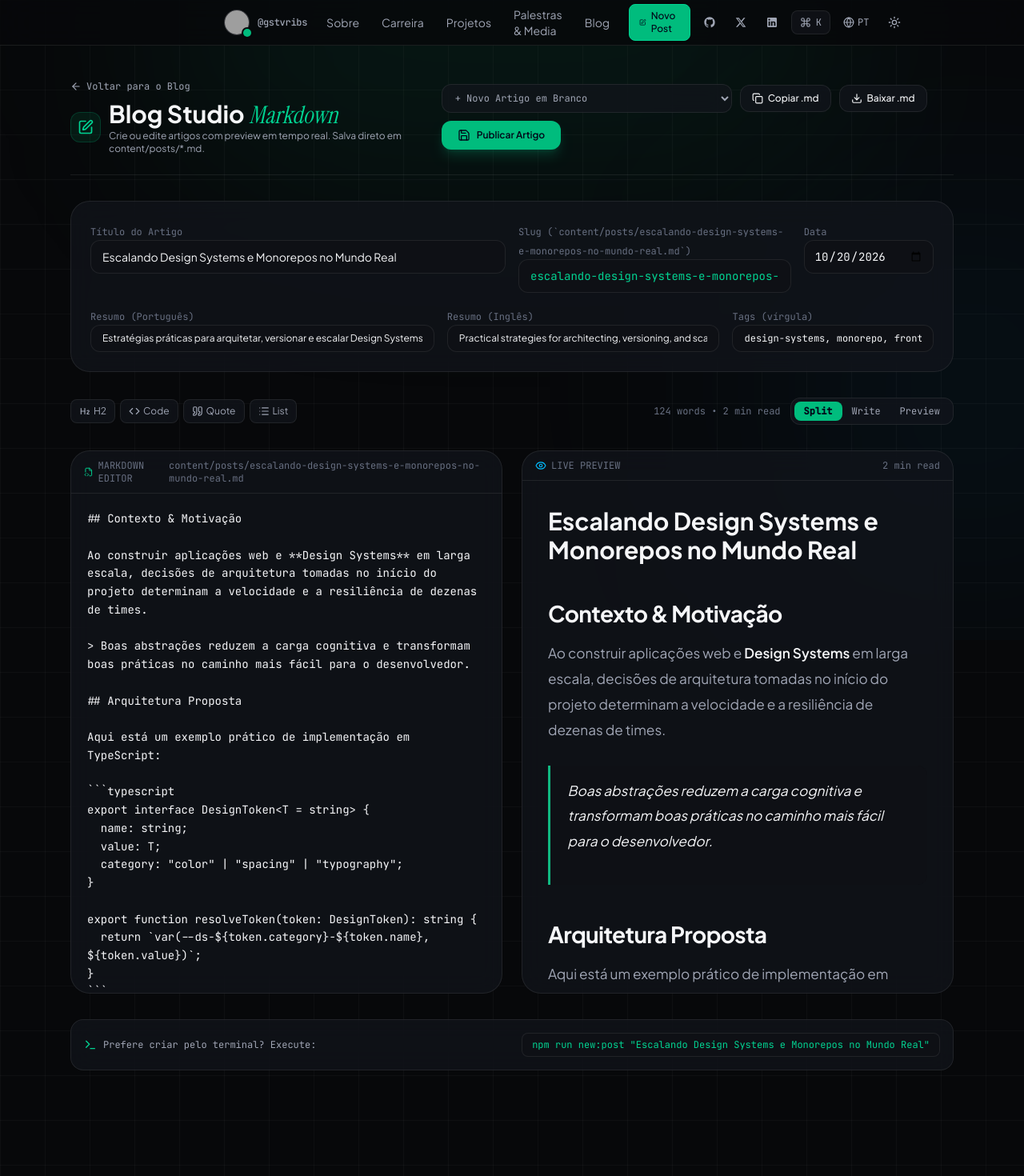
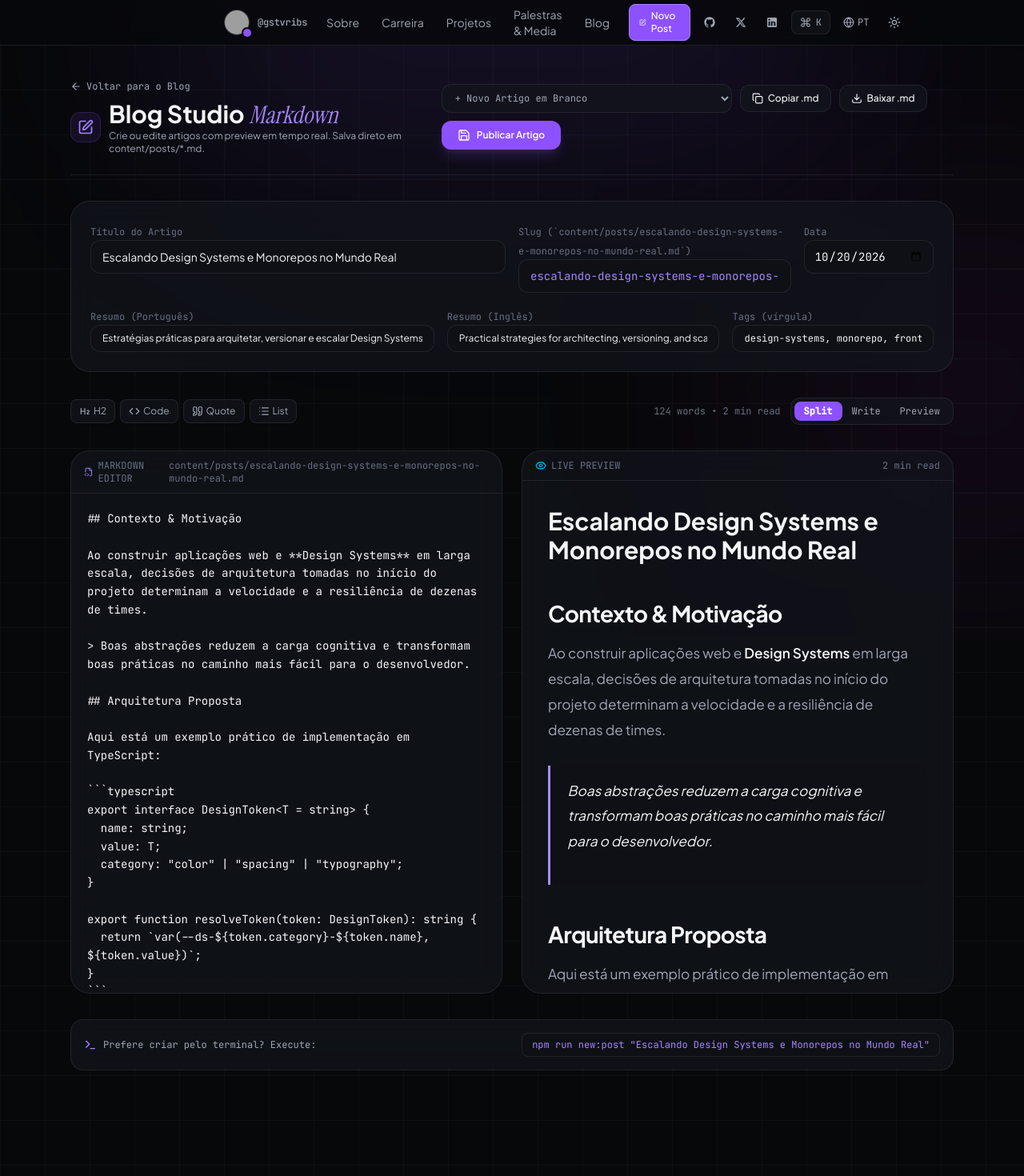
Before and after one commit to gstvribs/portfolio, a Next.js app: page /studio in a window 1280 px wide. Shown: the top 1470 px of the page at 80% size. Built offline with nearby package versions, Linux system fonts and the light colour scheme; grey boxes are pictures that could not be loaded.

Commit message:
style(theme): change primary accent color from green to purple/violet

```diff
--- a/src/app/globals.css
+++ b/src/app/globals.css
@@ -11,9 +11,9 @@ html[data-theme="dark"] {
   --text-primary: #f5f6f8;
   --text-secondary: #a0a6b5;
   --text-muted: #687082;
-  --accent-primary: #10b981;
-  --accent-secondary: #38bdf8;
-  --accent-glow: rgba(16, 185, 129, 0.14);
+  --accent-primary: #a78bfa;
+  --accent-secondary: #c084fc;
+  --accent-glow: rgba(139, 92, 246, 0.16);
   --grid-line: rgba(255, 255, 255, 0.028);
 }
 
@@ -27,9 +27,9 @@ html[data-theme="light"] {
   --text-primary: #0f141c;
   --text-secondary: #475061;
   --text-muted: #768094;
-  --accent-primary: #059669;
-  --accent-secondary: #0284c7;
-  --accent-glow: rgba(5, 150, 105, 0.1);
+  --accent-primary: #7c3aed;
+  --accent-secondary: #9333ea;
+  --accent-glow: rgba(124, 58, 237, 0.12);
   --grid-line: rgba(15, 23, 42, 0.035);
 }
 
@@ -53,7 +53,7 @@ body {
 }
 
 ::selection {
-  background: rgba(16, 185, 129, 0.25);
+  background: rgba(139, 92, 246, 0.28);
   color: var(--text-primary);
 }
 
--- a/src/app/layout.tsx
+++ b/src/app/layout.tsx
@@ -78,14 +78,14 @@ export default function RootLayout({
       className={`${sans.variable} ${serif.variable} ${mono.variable}`}
       suppressHydrationWarning
     >
-      <body className="bg-architectural-grid antialiased selection:bg-emerald-500/30">
+      <body className="bg-architectural-grid antialiased selection:bg-violet-500/30">
         {/* Ambient radial spotlights */}
         <div
           aria-hidden="true"
           className="pointer-events-none fixed inset-0 z-0 overflow-hidden"
         >
-          <div className="absolute -top-48 left-1/2 -translate-x-1/2 w-[900px] h-[440px] rounded-full bg-emerald-500/8 blur-[130px]" />
-          <div className="absolute top-[28%] -right-48 w-[520px] h-[520px] rounded-full bg-sky-500/6 blur-[140px]" />
+          <div className="absolute -top-48 left-1/2 -translate-x-1/2 w-[900px] h-[440px] rounded-full bg-violet-500/10 blur-[130px]" />
+          <div className="absolute top-[28%] -right-48 w-[520px] h-[520px] rounded-full bg-fuchsia-500/6 blur-[140px]" />
         </div>
 
         <PreferencesProvider>
--- a/src/components/BlogStudioClient.tsx
+++ b/src/components/BlogStudioClient.tsx
@@ -248,7 +248,7 @@ ${content.trim()}
         <div className="space-y-2">
           <Link
             href="/blog"
-            className="inline-flex items-center gap-1.5 text-xs font-mono-code text-[var(--text-secondary)] hover:text-emerald-400"
+            className="inline-flex items-center gap-1.5 text-xs font-mono-code text-[var(--text-secondary)] hover:text-violet-400"
           >
             <ArrowLeft className="w-3.5 h-3.5" />
             <span>
@@ -256,13 +256,13 @@ ${content.trim()}
             </span>
           </Link>
           <div className="flex items-center gap-2.5">
-            <div className="p-2 rounded-xl bg-emerald-500/10 border border-emerald-500/20 text-emerald-400">
+            <div className="p-2 rounded-xl bg-violet-500/10 border border-violet-500/20 text-violet-400">
               <PenSquare className="w-5 h-5" />
             </div>
             <div>
               <h1 className="text-2xl sm:text-3xl font-bold text-[var(--text-primary)]">
                 Blog Studio{" "}
-                <span className="font-serif-editorial italic font-normal text-emerald-400">
+                <span className="font-serif-editorial italic font-normal text-violet-400">
                   Markdown
                 </span>
               </h1>
@@ -303,10 +303,10 @@ ${content.trim()}
           <button
             type="button"
             onClick={handleCopyMd}
-            className="inline-flex items-center gap-1.5 px-3.5 py-2 rounded-xl text-xs font-medium surface-card text-[var(--text-primary)] hover:border-emerald-500/40 cursor-pointer"
+            className="inline-flex items-center gap-1.5 px-3.5 py-2 rounded-xl text-xs font-medium surface-card text-[var(--text-primary)] hover:border-violet-500/40 cursor-pointer"
           >
             {copied ? (
-              <Check className="w-3.5 h-3.5 text-emerald-400" />
+              <Check className="w-3.5 h-3.5 text-violet-400" />
             ) : (
               <Copy className="w-3.5 h-3.5" />
             )}
@@ -324,7 +324,7 @@ ${content.trim()}
           <button
             type="button"
             onClick={handleDownloadMd}
-            className="inline-flex items-center gap-1.5 px-3.5 py-2 rounded-xl text-xs font-medium surface-card text-[var(--text-primary)] hover:border-emerald-500/40 cursor-pointer"
+            className="inline-flex items-center gap-1.5 px-3.5 py-2 rounded-xl text-xs font-medium surface-card text-[var(--text-primary)] hover:border-violet-500/40 cursor-pointer"
           >
             <Download className="w-3.5 h-3.5" />
             <span>
@@ -336,7 +336,7 @@ ${content.trim()}
             type="button"
             onClick={handlePublish}
             disabled={saving}
-            className="inline-flex items-center gap-2 px-5 py-2.5 rounded-xl text-xs font-semibold bg-emerald-500 text-slate-950 hover:bg-emerald-400 transition-all shadow-lg shadow-emerald-500/20 cursor-pointer disabled:opacity-50"
+            className="inline-flex items-center gap-2 px-5 py-2.5 rounded-xl text-xs font-semibold bg-violet-500 text-white hover:bg-violet-400 transition-all shadow-lg shadow-violet-500/20 cursor-pointer disabled:opacity-50"
           >
             <Save className="w-4 h-4" />
             <span>
@@ -354,9 +354,9 @@ ${content.trim()}
 
       {/* Save Notification Banner */}
       {saveResult && (
-        <div className="rounded-2xl p-4 bg-emerald-500/15 border border-emerald-500/35 flex flex-col sm:flex-row items-start sm:items-center justify-between gap-3">
-          <div className="flex items-center gap-2.5 text-xs sm:text-sm text-emerald-300">
-            <Sparkles className="w-4 h-4 text-emerald-400 shrink-0" />
+        <div className="rounded-2xl p-4 bg-violet-500/15 border border-violet-500/35 flex flex-col sm:flex-row items-start sm:items-center justify-between gap-3">
+          <div className="flex items-center gap-2.5 text-xs sm:text-sm text-violet-300">
+            <Sparkles className="w-4 h-4 text-violet-400 shrink-0" />
             <span>
               {saveResult.savedToDisk
                 ? lang === "pt"
@@ -369,7 +369,7 @@ ${content.trim()}
           </div>
           <Link
             href={`/blog/${saveResult.slug}`}
-            className="inline-flex items-center gap-1.5 px-3.5 py-1.5 rounded-xl text-xs font-semibold bg-emerald-500 text-slate-950 hover:bg-emerald-400 shrink-0"
+            className="inline-flex items-center gap-1.5 px-3.5 py-1.5 rounded-xl text-xs font-semibold bg-violet-500 text-white hover:bg-violet-400 shrink-0"
           >
             <Eye className="w-3.5 h-3.5" />
             <span>
@@ -390,7 +390,7 @@ ${content.trim()}
               type="text"
               value={title}
               onChange={(e) => setTitle(e.target.value)}
-              className="w-full px-3.5 py-2.5 rounded-xl bg-[var(--bg-elevated)] border border-[var(--border-subtle)] text-sm text-[var(--text-primary)] focus:outline-none focus:border-emerald-500/50"
+              className="w-full px-3.5 py-2.5 rounded-xl bg-[var(--bg-elevated)] border border-[var(--border-subtle)] text-sm text-[var(--text-primary)] focus:outline-none focus:border-violet-500/50"
             />
           </div>
 
@@ -405,7 +405,7 @@ ${content.trim()}
                 setSlugManuallyEdited(true);
                 setSlug(e.target.value);
               }}
-              className="w-full px-3.5 py-2.5 rounded-xl bg-[var(--bg-elevated)] border border-[var(--border-subtle)] text-sm font-mono-code text-emerald-400 focus:outline-none focus:border-emerald-500/50"
+              className="w-full px-3.5 py-2.5 rounded-xl bg-[var(--bg-elevated)] border border-[var(--border-subtle)] text-sm font-mono-code text-violet-400 focus:outline-none focus:border-violet-500/50"
             />
           </div>
 
@@ -417,7 +417,7 @@ ${content.trim()}
               type="date"
               value={date}
               onChange={(e) => setDate(e.target.value)}
-              className="w-full px-3 py-2.5 rounded-xl bg-[var(--bg-elevated)] border border-[var(--border-subtle)] text-sm font-mono-code text-[var(--text-primary)] focus:outline-none focus:border-emerald-500/50"
+              className="w-full px-3 py-2.5 rounded-xl bg-[var(--bg-elevated)] border border-[var(--border-subtle)] text-sm font-mono-code text-[var(--text-primary)] focus:outline-none focus:border-violet-500/50"
             />
           </div>
         </div>
@@ -431,7 +431,7 @@ ${content.trim()}
               type="text"
               value={excerpt}
               onChange={(e) => setExcerpt(e.target.value)}
-              className="w-full px-3.5 py-2 rounded-xl bg-[var(--bg-elevated)] border border-[var(--border-subtle)] text-xs text-[var(--text-primary)] focus:outline-none focus:border-emerald-500/50"
+              className="w-full px-3.5 py-2 rounded-xl bg-[var(--bg-elevated)] border border-[var(--border-subtle)] text-xs text-[var(--text-primary)] focus:outline-none focus:border-violet-500/50"
             />
           </div>
 
@@ -443,7 +443,7 @@ ${content.trim()}
               type="text"
               value={excerptEn}
               onChange={(e) => setExcerptEn(e.target.value)}
-              className="w-full px-3.5 py-2 rounded-xl bg-[var(--bg-elevated)] border border-[var(--border-subtle)] text-xs text-[var(--text-primary)] focus:outline-none focus:border-emerald-500/50"
+              className="w-full px-3.5 py-2 rounded-xl bg-[var(--bg-elevated)] border border-[var(--border-subtle)] text-xs text-[var(--text-primary)] focus:outline-none focus:border-violet-500/50"
             />
           </div>
 
@@ -455,7 +455,7 @@ ${content.trim()}
               type="text"
               value={tags}
               onChange={(e) => setTags(e.target.value)}
-              className="w-full px-3.5 py-2 rounded-xl bg-[var(--bg-elevated)] border border-[var(--border-subtle)] text-xs font-mono-code text-[var(--text-primary)] focus:outline-none focus:border-emerald-500/50"
+              className="w-full px-3.5 py-2 rounded-xl bg-[var(--bg-elevated)] border border-[var(--border-subtle)] text-xs font-mono-code text-[var(--text-primary)] focus:outline-none focus:border-violet-500/50"
             />
           </div>
         </div>
@@ -512,7 +512,7 @@ ${content.trim()}
                 onClick={() => setActiveTab(tab)}
                 className={`px-3 py-1 rounded-lg text-xs font-mono-code capitalize cursor-pointer ${
                   activeTab === tab
-                    ? "bg-emerald-500 text-slate-950 font-semibold"
+                    ? "bg-violet-500 text-white font-semibold"
                     : "text-[var(--text-secondary)]"
                 }`}
               >
@@ -533,7 +533,7 @@ ${content.trim()}
           <div className="surface-card rounded-3xl overflow-hidden flex flex-col">
             <div className="px-4 py-2.5 border-b border-[var(--border-subtle)] flex items-center justify-between text-xs font-mono-code text-[var(--text-muted)]">
               <span className="flex items-center gap-1.5">
-                <FileCode2 className="w-3.5 h-3.5 text-emerald-400" />
+                <FileCode2 className="w-3.5 h-3.5 text-violet-400" />
                 <span>MARKDOWN EDITOR</span>
               </span>
               <span>content/posts/{slug}.md</span>
@@ -573,14 +573,14 @@ ${content.trim()}
       {/* CLI Workflow Tip */}
       <div className="surface-card rounded-2xl p-4 flex flex-col sm:flex-row items-start sm:items-center justify-between gap-3 text-xs font-mono-code text-[var(--text-secondary)]">
         <div className="flex items-center gap-2">
-          <Terminal className="w-4 h-4 text-emerald-400 shrink-0" />
+          <Terminal className="w-4 h-4 text-violet-400 shrink-0" />
           <span>
             {lang === "pt"
               ? "Prefere criar pelo terminal? Execute:"
               : "Prefer terminal workflow? Run:"}
           </span>
         </div>
-        <code className="px-3 py-1.5 rounded-lg bg-[var(--bg-elevated)] text-emerald-400 border border-[var(--border-subtle)]">
+        <code className="px-3 py-1.5 rounded-lg bg-[var(--bg-elevated)] text-violet-400 border border-[var(--border-subtle)]">
           npm run new:post &quot;{title || "Meu Novo Artigo"}&quot;
         </code>
       </div>
--- a/src/components/CommandPalette.tsx
+++ b/src/components/CommandPalette.tsx
@@ -51,7 +51,7 @@ export function CommandPalette({ posts }: { posts: BlogPostMeta[] }) {
               ? "Criar Novo Post no Blog Studio"
               : "Create New Post in Blog Studio",
           hint: "/studio",
-          icon: <PenSquare className="w-4 h-4 text-emerald-400" />,
+          icon: <PenSquare className="w-4 h-4 text-violet-400" />,
           onSelect: () => {
             setCommandOpen(false);
             router.push("/studio");
@@ -183,7 +183,7 @@ export function CommandPalette({ posts }: { posts: BlogPostMeta[] }) {
       items: mergedPosts.map((p) => ({
         label: p.title,
         hint: p.readingTime,
-        icon: <BookOpen className="w-4 h-4 text-emerald-400/80" />,
+        icon: <BookOpen className="w-4 h-4 text-violet-400/80" />,
         onSelect: () => {
           setCommandOpen(false);
           router.push(`/blog/${p.slug}`);
--- a/src/components/Footer.tsx
+++ b/src/components/Footer.tsx
@@ -45,7 +45,7 @@ export function Footer() {
           </Link>
           <Link
             href="/studio"
-            className="text-emerald-400 hover:text-emerald-300 transition-colors"
+            className="text-violet-400 hover:text-violet-300 transition-colors"
           >
             {lang === "pt" ? "Novo Post" : "New Post"}
           </Link>
--- a/src/components/Navbar.tsx
+++ b/src/components/Navbar.tsx
@@ -101,10 +101,10 @@ export function Navbar() {
             <img
               src="https://avatars.githubusercontent.com/u/7907966?v=4"
               alt="Gustavo Miranda"
-              className="w-full h-full rounded-full object-cover border border-[var(--border-strong)] bg-[var(--bg-elevated)] group-hover:border-emerald-500/60 transition-colors"
+              className="w-full h-full rounded-full object-cover border border-[var(--border-strong)] bg-[var(--bg-elevated)] group-hover:border-violet-500/60 transition-colors"
             />
             <span
-              className="absolute -bottom-0.5 -right-0.5 w-2.5 h-2.5 rounded-full bg-emerald-500 ring-2 ring-[var(--bg-primary)]"
+              className="absolute -bottom-0.5 -right-0.5 w-2.5 h-2.5 rounded-full bg-violet-500 ring-2 ring-[var(--bg-primary)]"
               title="Software Engineer @ Uber"
             />
           </div>
@@ -136,8 +136,8 @@ export function Navbar() {
             href="/studio"
             className={`inline-flex items-center gap-1.5 px-3 py-1.5 rounded-lg text-xs font-medium transition-all border ${
               pathname === "/studio"
-                ? "bg-emerald-500 text-slate-950 border-emerald-400 shadow-sm"
-                : "bg-emerald-500/10 text-emerald-400 border-emerald-500/25 hover:bg-emerald-500/20"
+                ? "bg-violet-500 text-white border-violet-400 shadow-sm"
+                : "bg-violet-500/10 text-violet-400 border-violet-500/25 hover:bg-violet-500/20"
             }`}
           >
             <PenSquare className="w-3.5 h-3.5" />
```
Also changed, not shown: src/components/BlogListClient.tsx (+14 -14 lines), src/components/BlogPostClient.tsx (+10 -10 lines), src/components/PortfolioHome.tsx (+18 -18 lines).
